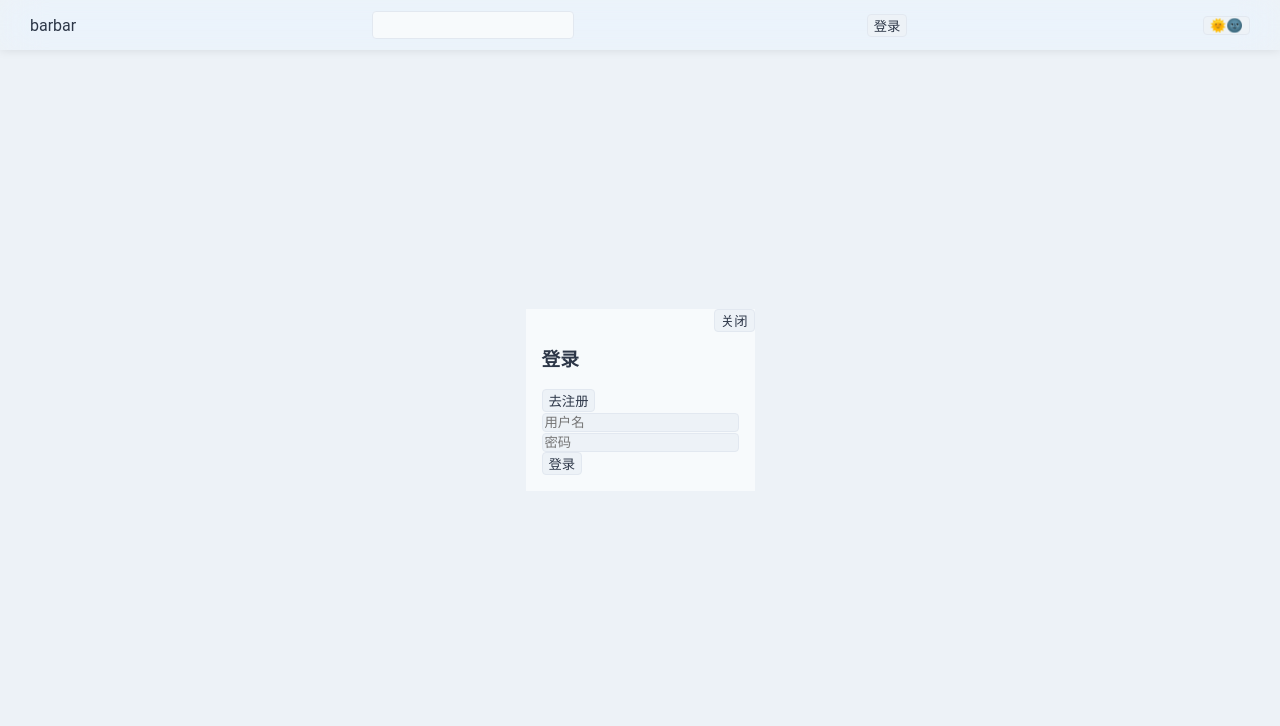
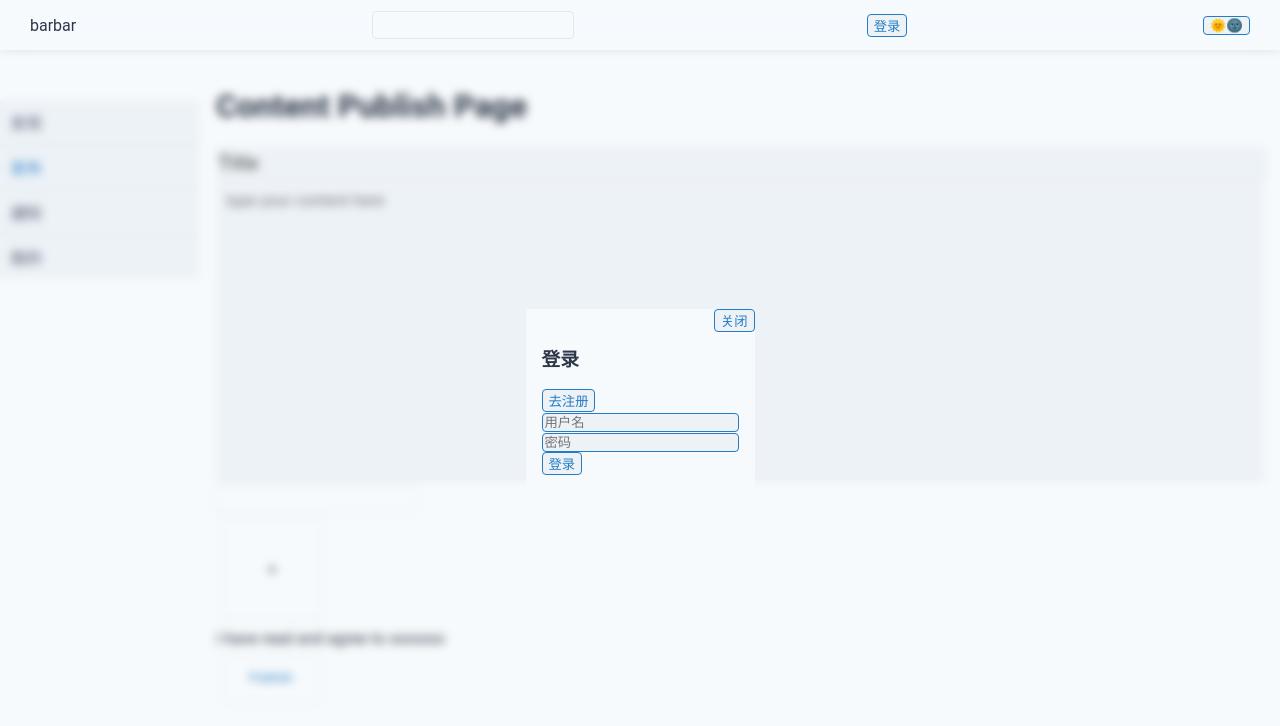
Before and after one commit to rainbow-dust/app, a React (Vite) app: page /publish in a window 1280 px wide. Both pictures are taken after a click on the button "登录". Shown: the top 726 px of the page. Built offline with nearby package versions, Linux system fonts and the light colour scheme.

Commit message:
feat: theme primary implement x2

```diff
--- a/src/components/ChannelList/index.module.css
+++ b/src/components/ChannelList/index.module.css
@@ -11,8 +11,13 @@
 .channel-list-item {
   width: 100%;
   padding: 10px;
+  box-sizing: border-box;
   border-bottom: 1px solid var(--border-color);
   cursor: pointer;
+}
+
+.channel-list-item:last-child {
+  border-bottom: none;
 }
 
 @media (max-width: 600px) {
@@ -33,4 +38,7 @@
     border-bottom: none;
     border-right: 1px solid var(--border-color);
   }
+  .channel-list-item:last-child {
+    border-right: none;
+  }
 }
--- a/src/components/ChannelList/index.tsx
+++ b/src/components/ChannelList/index.tsx
@@ -36,11 +36,13 @@ export const ChannelList: React.FC = () => {
       {ChannelList.map((item) => (
         <div
           key={item.name}
-          className={`${Classes['channel-list-item']} ${
-            window.location.pathname === item.path
-              ? 'text-blue-500'
-              : 'text-gray-500'
-          }`}
+          className={Classes['channel-list-item']}
+          style={{
+            color:
+              window.location.pathname === item.path
+                ? 'var(--theme-color)'
+                : 'var(--text-color-secondary)',
+          }}
           onClick={() => navigate(item.path)}
         >
           <div className="cursor-pointer">{item.name}</div>
--- a/src/components/Feed/NoteCell.tsx
+++ b/src/components/Feed/NoteCell.tsx
@@ -59,6 +59,7 @@ export const NoteCell: FC<{ content: Note }> = ({ content }) => {
           style={{
             fontSize: '18px',
             fontWeight: 'bold',
+            marginBottom: '10px',
           }}
         >
           {note.title}
@@ -78,17 +79,21 @@ export const NoteCell: FC<{ content: Note }> = ({ content }) => {
               display: 'flex',
               alignItems: 'center',
               textDecoration: 'none',
-              color: '#999',
+              color: 'var(--text-color-secondary)',
             }}
           >
             <img
               style={{
                 width: '20px',
                 height: '20px',
+                borderRadius: '50%',
+                marginRight: '10px',
               }}
               src={'http://192.168.2.153:9527' + note.author?.avatar_url}
             ></img>
-            <span style={{ color: '#999' }}>{note.author?.username}</span>
+            <span style={{ color: 'var(--text-color)' }}>
+              {note.author?.username}
+            </span>
           </Link>
           {note?.is_liked ? (
             <button
--- a/src/components/Modal/base.tsx
+++ b/src/components/Modal/base.tsx
@@ -39,7 +39,8 @@ const Modal = ({ isOpen, toggle, children }: ModalProps) => {
                 left: 0,
                 right: 0,
                 bottom: 0,
-                backgroundColor: 'var(--bg-color-secondary)',
+                backdropFilter: 'blur(5px)',
+                boxShadow: '0 0 10px 0 var(--shadow-color)',
                 display: 'flex',
                 justifyContent: 'center',
                 alignItems: 'center',
--- a/src/index.css
+++ b/src/index.css
@@ -1,6 +1,6 @@
 /* @tailwind base; */
 /* @tailwind components; */
-@tailwind utilities;
+/* @tailwind utilities;   */
 
 html,
 body,
@@ -17,6 +17,7 @@ body::-webkit-scrollbar {
 
 :root {
   --theme-color: #257CC4;
+  --theme-color-secondary: rgba(37, 124, 196, 0.5);
 
   --bg-color: #f7fafc;
   --bg-color-secondary: #edf2f7;
@@ -31,6 +32,7 @@ body::-webkit-scrollbar {
 
 :root[dark] {
   --theme-color: #FFC0CB;
+  --theme-color-secondary: rgba(255, 192, 203, 0.5);
 
   --bg-color: #2d3748;
   --bg-color-secondary: #4a5568;
@@ -58,18 +60,26 @@ a:hover {
   text-decoration: underline;
 }
 
-input, button {
+input, button, textarea, select {
   font-family: 'Roboto', sans-serif;
-  color: var(--text-color);
+  color: var(--theme-color);
   background-color: var(--bg-color-secondary);
-  border: 1px solid var(--border-color);
+  border: 1px solid var(--theme-color);
   border-radius: 4px;
 }
 
 button:hover {
   outline: none;
-  box-shadow: 0 0 0 3px rgba(37, 124, 196, 0.5);
+  box-shadow: 0 0 0 3px var(--theme-color-secondary);
 }
+
+/*
+输入框有些是特别的...先不加
+*/
+/* input:focus, textarea:focus, select:focus {
+  outline: none;
+  box-shadow: 0 0 0 3px var(--theme-color-secondary);
+} */
 
 button {
   cursor: pointer;
--- a/src/pages/Publish/components/ImgUpload.tsx
+++ b/src/pages/Publish/components/ImgUpload.tsx
@@ -51,10 +51,11 @@ export const ImgUpload: React.FC<{
 
         <label htmlFor="file" style={{ cursor: 'pointer' }}>
           <div
+            // hover 的...抽空把这里的 css 搞出去
             style={{
               width: '100px',
               height: '100px',
-              border: '1px solid black',
+              border: '1px solid var(--border-color)',
               margin: '5px',
               position: 'relative',
             }}
--- a/src/pages/Publish/index.module.css
+++ b/src/pages/Publish/index.module.css
@@ -6,7 +6,7 @@
   border: none;
   outline: none;
   border-bottom: 2px solid #eee;
-  caret-color: skyblue;
+  caret-color: var(--theme-color);
 
 }
 
@@ -20,5 +20,5 @@
   resize: none;
   padding: 10px;
   box-sizing: border-box;
-  caret-color: skyblue;
+  caret-color: var(--theme-color);
 }
--- a/src/pages/Publish/index.tsx
+++ b/src/pages/Publish/index.tsx
@@ -96,10 +96,11 @@ export const Publish: React.FC = () => {
           style={{
             width: '100px',
             height: '50px',
-            border: '1px solid black',
+            border: '1px solid var(--border-color)',
             margin: '5px',
             position: 'relative',
-            backgroundColor: 'skyblue',
+            color: 'var(--theme-color)',
+            backgroundColor: 'var(--bg-color)',
             cursor: 'pointer',
           }}
         >
```
